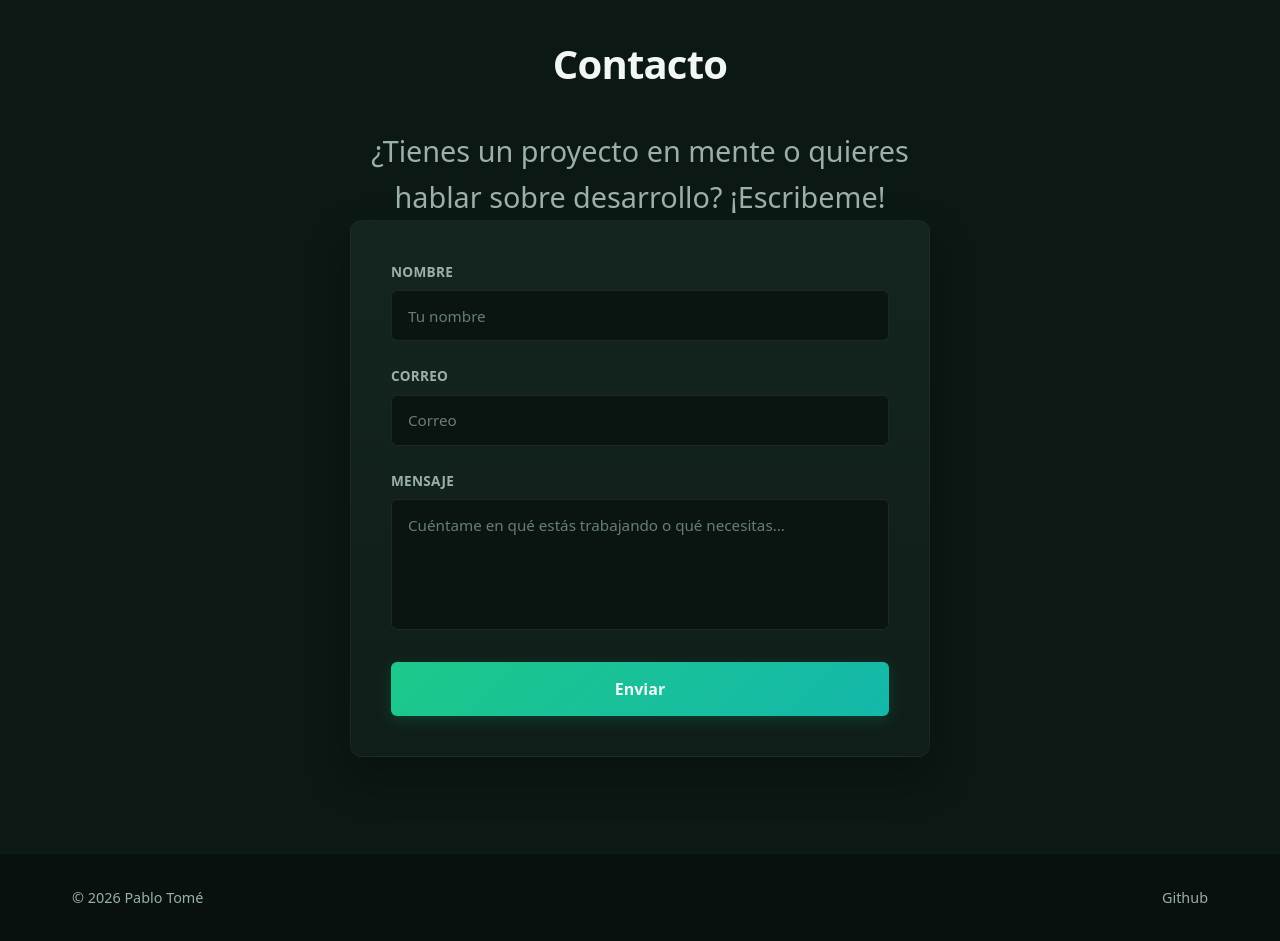
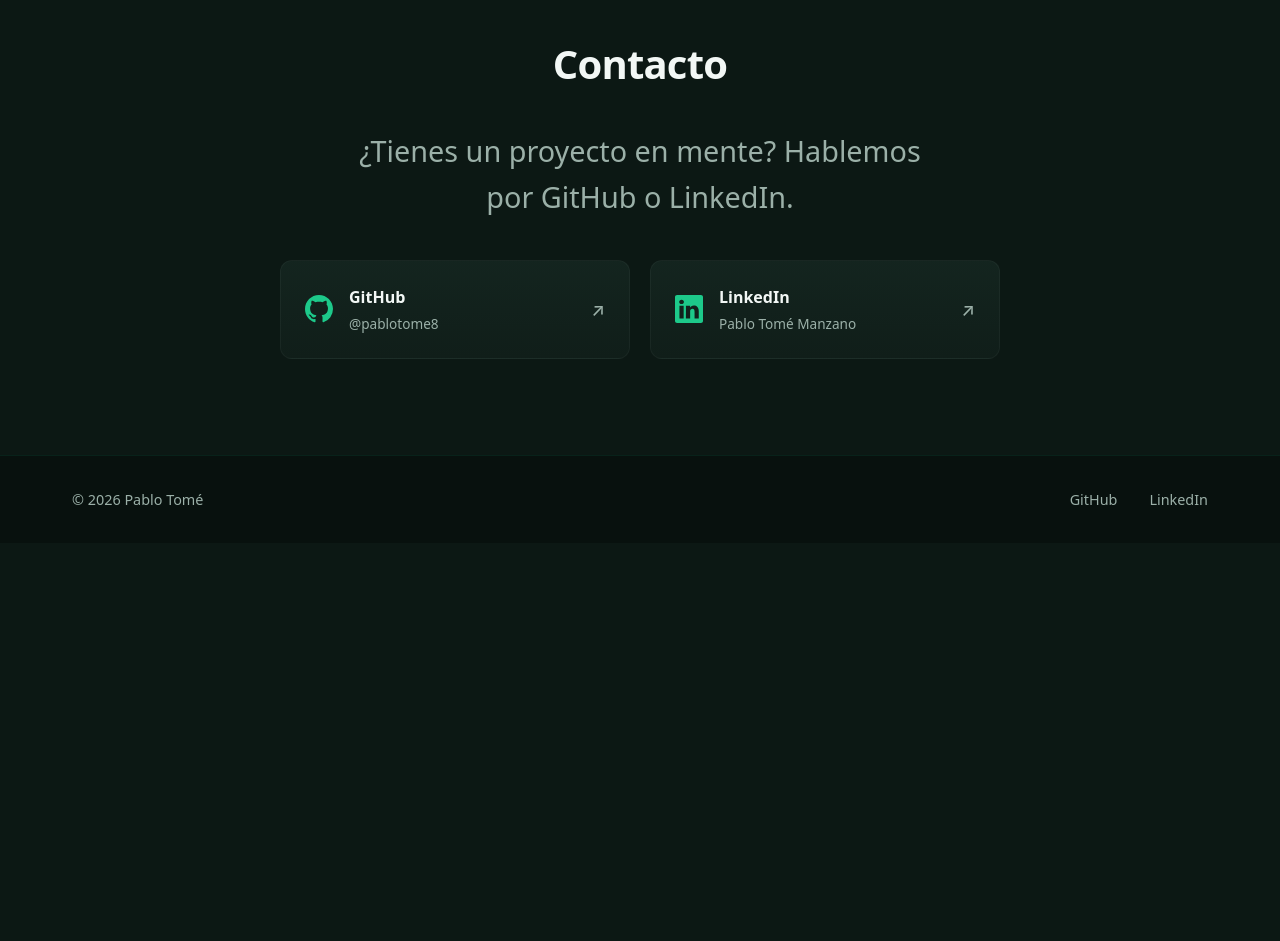
Before and after one commit to pablotome8/pablotome8.github.io, a plain HTML site: page index.html in a window 1280 px wide. Shown: the part 3380-4321 px from the top of the page. After the commit the page ends 3923 px from the top, so only its background shows below. Drawn offline with Linux system fonts and the light colour scheme.

Commit message:
feat(contact): replace dead form with GitHub and LinkedIn links
The form had no endpoint and never sent anything. Swap it for two
accessible link cards and add LinkedIn to the footer socials.

```diff
--- a/index.html
+++ b/index.html
@@ -235,23 +235,33 @@
         <section id="contact" class="contact-section">
             <div class="contact-container">
                 <h2>Contacto</h2>
-                <h3>¿Tienes un proyecto en mente o quieres hablar sobre desarrollo? ¡Escribeme!</h3>
-                <form action="#" class="contact-form">
-                    <div class="form-group">
-                        <label for="name">Nombre</label>
-                        <input type="text" id="name" placeholder="Tu nombre" required>
-                    </div>
-                    <div class="form-group">
-                        <label for="email">Correo</label>
-                        <input type="email" id="email" placeholder="Correo" required>
-                    </div>
-                    <div class="form-group">
-                        <label for="message">Mensaje</label>
-                        <textarea id="message" name="message" rows="5"
-                            placeholder="Cuéntame en qué estás trabajando o qué necesitas..." required></textarea>
-                    </div>
-                    <button type="submit" class="btn-submit">Enviar</button>
-                </form>
+                <h3>¿Tienes un proyecto en mente? Hablemos por GitHub o LinkedIn.</h3>
+                <div class="contact-links">
+                    <a class="contact-card" href="https://github.com/pablotome8" target="_blank"
+                        rel="noopener noreferrer">
+                        <svg class="contact-icon" viewBox="0 0 16 16" fill="currentColor" aria-hidden="true"
+                            focusable="false">
+                            <path d="M8 0C3.58 0 0 3.58 0 8c0 3.54 2.29 6.53 5.47 7.59.4.07.55-.17.55-.38 0-.19-.01-.82-.01-1.49-2.01.37-2.53-.49-2.69-.94-.09-.23-.48-.94-.82-1.13-.28-.15-.68-.52-.01-.53.63-.01 1.08.58 1.23.82.72 1.21 1.87.87 2.33.66.07-.52.28-.87.51-1.07-1.78-.2-3.64-.89-3.64-3.95 0-.87.31-1.59.82-2.15-.08-.2-.36-1.02.08-2.12 0 0 .67-.21 2.2.82.64-.18 1.32-.27 2-.27s1.36.09 2 .27c1.53-1.04 2.2-.82 2.2-.82.44 1.1.16 1.92.08 2.12.51.56.82 1.27.82 2.15 0 3.07-1.87 3.75-3.65 3.95.29.25.54.73.54 1.48 0 1.07-.01 1.93-.01 2.2 0 .21.15.46.55.38A8.01 8.01 0 0 0 16 8c0-4.42-3.58-8-8-8" />
+                        </svg>
+                        <span class="contact-text">
+                            <span class="contact-name">GitHub</span>
+                            <span class="contact-handle">@pablotome8</span>
+                        </span>
+                        <span class="contact-arrow" aria-hidden="true">↗</span>
+                    </a>
+                    <a class="contact-card" href="https://www.linkedin.com/in/pablotomemanzano/" target="_blank"
+                        rel="noopener noreferrer">
+                        <svg class="contact-icon" viewBox="0 0 16 16" fill="currentColor" aria-hidden="true"
+                            focusable="false">
+                            <path d="M0 1.146C0 .513.526 0 1.175 0h13.65C15.474 0 16 .513 16 1.146v13.708c0 .633-.526 1.146-1.175 1.146H1.175C.526 16 0 15.487 0 14.854zm4.943 12.248V6.169H2.542v7.225zm-1.2-8.212c.837 0 1.358-.554 1.358-1.248-.015-.709-.52-1.248-1.342-1.248S2.4 3.226 2.4 3.934c0 .694.521 1.248 1.327 1.248zm4.908 8.212V9.359c0-.216.016-.432.08-.586.173-.431.568-.878 1.232-.878.869 0 1.216.662 1.216 1.634v3.865h2.401V9.25c0-2.22-1.184-3.252-2.764-3.252-1.274 0-1.845.7-2.165 1.193v.025h-.016l.016-.025V6.169h-2.4c.03.678 0 7.225 0 7.225z" />
+                        </svg>
+                        <span class="contact-text">
+                            <span class="contact-name">LinkedIn</span>
+                            <span class="contact-handle">Pablo Tomé Manzano</span>
+                        </span>
+                        <span class="contact-arrow" aria-hidden="true">↗</span>
+                    </a>
+                </div>
             </div>
         </section>
     </main>
@@ -260,7 +270,8 @@
         <div class="footer-container">
             <p>&copy; 2026 Pablo Tomé</p>
             <div class="footer-socials">
-                <a href="https://github.com/pablotome8" target="_blank" rel="noopener noreferrer">Github</a>
+                <a href="https://github.com/pablotome8" target="_blank" rel="noopener noreferrer">GitHub</a>
+                <a href="https://www.linkedin.com/in/pablotomemanzano/" target="_blank" rel="noopener noreferrer">LinkedIn</a>
             </div>
         </div>
     </footer>
--- a/styles.css
+++ b/styles.css
@@ -494,93 +494,77 @@ header nav ul {
   color: var(--text-muted);
   text-align: center;
   font-weight: 500;
-  margin-bottom: 3rem;
   max-width: 600px;
+  margin: 0 auto 2.5rem;
+}
+
+.contact-links {
+  display: grid;
+  grid-template-columns: repeat(2, minmax(0, 1fr));
+  gap: 1.25rem;
+  max-width: 720px;
   margin: 0 auto;
 }
 
-.contact-form {
-  max-width: 580px;
-  margin: 0 auto;
+.contact-card {
+  display: flex;
+  align-items: center;
+  gap: 1rem;
+  padding: 1.5rem;
   background: var(--gradient-surface);
   border: 1px solid rgba(255, 255, 255, 0.04);
-  padding: 2.5rem;
   border-radius: var(--radius-md);
-  box-shadow: 0 20px 40px rgba(0, 0, 0, 0.3);
-  display: flex;
-  flex-direction: column;
-  gap: 1.5rem;
-}
-
-.form-group {
-  display: flex;
-  flex-direction: column;
-  gap: 0.5rem;
-}
-
-.form-group label {
-  font-size: 0.85rem;
-  font-weight: 600;
-  color: var(--text-muted);
-  letter-spacing: 0.02em;
-  text-transform: uppercase;
-}
-
-.contact-form input[type="text"],
-.contact-form input[type="email"],
-.contact-form textarea {
-  width: 100%;
-  padding: 0.9rem 1rem;
-  background-color: hsl(var(--base-hue), 35%, 6%);
-  border: 1px solid rgba(255, 255, 255, 0.08);
-  border-radius: var(--radius-sm);
   color: var(--text-main);
-  font-family: inherit;
-  font-size: 0.95rem;
-  transition: var(--transition-smooth);
-  outline: none;
-}
-
-.contact-form input[type="text"]:focus,
-.contact-form input[type="email"]:focus,
-.contact-form textarea:focus {
-  border-color: rgba(16, 185, 129, 0.5);
-  box-shadow: 0 0 10px rgba(16, 185, 129, 0.15);
-}
-
-.contact-form textarea {
-  resize: none;
-  min-height: 120px;
-}
-
-.contact-form input::placeholder,
-.contact-form textarea::placeholder {
-  color: hsl(155, 10%, 45%);
-}
-
-.btn-submit {
-  border: none;
-  cursor: pointer;
-  padding: 1rem;
-  margin-top: 0.5rem;
-  font-family: inherit;
-  background: var(--gradient-primary);
-  color: var(--text-main);
-  font-size: 1rem;
-  font-weight: 600;
-  border-radius: var(--radius-sm);
-  box-shadow: 0 4px 15px rgba(16, 185, 129, 0.2);
+  text-decoration: none;
   transition: var(--transition-smooth);
 }
 
-.btn-submit:hover {
-  transform: translateY(-2px);
-  box-shadow: 0 6px 20px rgba(16, 185, 129, 0.35);
+.contact-card:hover {
+  transform: translateY(-4px);
+  border-color: rgba(16, 185, 129, 0.4);
+  box-shadow: 0 10px 25px rgba(16, 185, 129, 0.15);
 }
 
-.btn-submit:active {
-  transform: translateY(-0.5px);
-  box-shadow: 0 4px 10px rgba(16, 185, 129, 0.2);
+.contact-card:focus-visible {
+  outline: 2px solid var(--accent);
+  outline-offset: 4px;
+}
+
+.contact-icon {
+  flex-shrink: 0;
+  width: 28px;
+  height: 28px;
+  color: var(--accent);
+}
+
+.contact-text {
+  display: flex;
+  flex-direction: column;
+  gap: 0.15rem;
+  min-width: 0;
+}
+
+.contact-name {
+  font-size: 1rem;
+  font-weight: 600;
+}
+
+.contact-handle {
+  font-size: 0.85rem;
+  color: var(--text-muted);
+  overflow-wrap: anywhere;
+}
+
+.contact-arrow {
+  margin-left: auto;
+  color: var(--text-muted);
+  font-size: 1.1rem;
+  transition: var(--transition-smooth);
+}
+
+.contact-card:hover .contact-arrow {
+  color: var(--accent);
+  transform: translate(2px, -2px);
 }
 
 /* Footer */
@@ -701,6 +685,10 @@ header nav ul {
     padding: 4rem 0;
   }
 
+  .contact-links {
+    grid-template-columns: 1fr;
+  }
+
   .footer-container {
     flex-direction: column;
     text-align: center;
```
